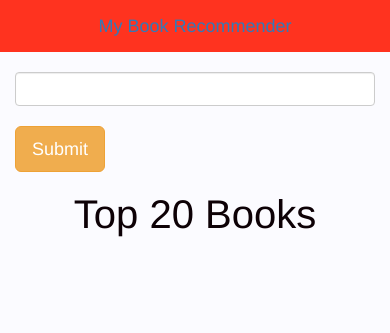
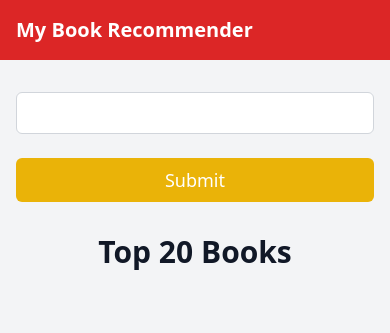
Before and after one commit to sanskriti2005/book-recommender, a Flask app: page / in a window 390 px wide. Shown: the top 333 px of the page. Run offline with Flask 3, Linux system fonts and the light colour scheme; parts of the project's set-up code (start-up, migrations or seed data) failed here and were passed over; some libraries are stand-ins or nearby versions.

Commit message:
added responsiveness to the page

```diff
--- a/templates/index.html
+++ b/templates/index.html
@@ -4,66 +4,53 @@
     <meta charset="UTF-8" />
     <meta name="viewport" content="width=device-width, initial-scale=1.0" />
     <title>Book Recommender</title>
-    <link
-      rel="stylesheet"
-      href="https://cdn.jsdelivr.net/npm/bootstrap@3.3.7/dist/css/bootstrap.min.css"
-      integrity="sha384-BVYiiSIFeK1dGmJRAkycuHAHRg32OmUcww7on3RYdg4Va+PmSTsz/K68vbdEjh4u"
-      crossorigin="anonymous"
-    />
+    <script src="https://cdn.tailwindcss.com"></script>
     <link
       rel="stylesheet"
       href="{{ url_for('static', filename='index.css') }}"
     />
   </head>
-  <body>
-    <nav
-      class="navbar"
-      style="
-        width: 100%;
-        background-color: #ff331f;
-        display: flex;
-        justify-content: space-between;
-      "
-    >
-      <a class="navbar-brand">My Book Recommender</a>
+  <body class="bg-gray-100">
+    <nav class="w-full bg-red-600 p-4 flex justify-between items-center">
+      <a class="text-white text-xl font-bold">My Book Recommender</a>
     </nav>
 
-    <div class="container">
-      <form action="/recommend_books" method="post">
-        <input name="user_input" type="text" class="form-control" /><br />
-        <input type="submit" class="btn btn-lg btn-warning" />
+    <div class="container mx-auto px-4 py-8">
+      <form action="/recommend_books" method="post" class="max-w-md mx-auto">
+        <input
+          name="user_input"
+          type="text"
+          class="w-full p-2 border border-gray-300 rounded-md focus:outline-none focus:ring-2 focus:ring-red-500"
+        /><br /><br />
+        <input
+          type="submit"
+          class="w-full bg-yellow-500 text-white p-2 rounded-md text-lg hover:bg-yellow-600 transition"
+        />
       </form>
-      <div></div>
+
       {% if data %}
-      {% for i in data %}
-      <div class="col-md-3 col-sm-6 col-xs-12">
-        <div class="book-card">
-          <img src="{{i[2]}}" alt="Coraline" />
-          <p class="text-white">{{i[0]}}</p>
-          <h4 class="text-white">{{i[1]}}</h4>
+      <div class="grid grid-cols-1 sm:grid-cols-2 md:grid-cols-3 lg:grid-cols-4 gap-6 mt-8">
+        {% for i in data %}
+        <div class="bg-gray-800 p-4 rounded-lg shadow-md flex flex-col items-center">
+          <img src="{{i[2]}}" alt="Book Cover" class="w-full h-48 object-cover rounded-md" />
+          <p class="text-white mt-2 text-center">{{i[0]}}</p>
+          <h4 class="text-white font-bold">{{i[1]}}</h4>
         </div>
+        {% endfor %}
       </div>
-      {% endfor %}
       {% else %}
-      <h1
-        class="text-center"
-        style="font-size: 40px; margin-top: 20px; color: #0d0106"
-      >
-        Top 20 Books
-      </h1>
-      <div class="row">
-        <!-- Book Cards -->
+      <h1 class="text-center text-3xl font-bold text-gray-900 mt-8">Top 20 Books</h1>
+      <div class="grid grid-cols-1 sm:grid-cols-2 md:grid-cols-3 lg:grid-cols-4 gap-6 mt-8">
         {% for i in range(book_name|length) %}
-        <div class="col-md-3 col-sm-6 col-xs-12">
-          <div class="book-card">
-            <img src="{{ image[i] }}" alt="Coraline" />
-            <p class="text-white">{{ book_name[i] }}</p>
-            <h4 class="text-white">{{ author[i] }}</h4>
-            <h4 class="text-white">Rating - {{ "%.2f"|format(rating[i]) }}</h4>
-          </div>
+        <div class="bg-gray-800 p-4 rounded-lg shadow-md flex flex-col items-center">
+          <img src="{{ image[i] }}" alt="Book Cover" class="w-full h-48 object-cover rounded-md" />
+          <p class="text-white mt-2 text-center">{{ book_name[i] }}</p>
+          <h4 class="text-white font-bold">{{ author[i] }}</h4>
+          <h4 class="text-white">Rating - {{ "%.2f"|format(rating[i]) }}</h4>
         </div>
-        {% endfor %} {% endif %}
+        {% endfor %}
       </div>
+      {% endif %}
     </div>
   </body>
 </html>
```
